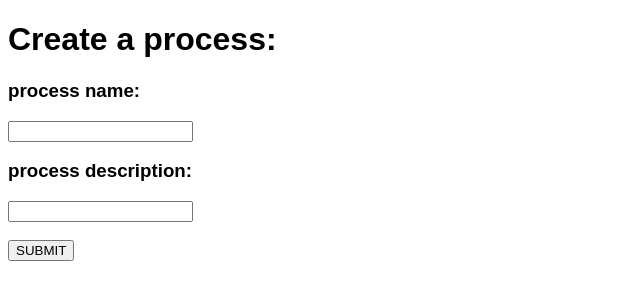
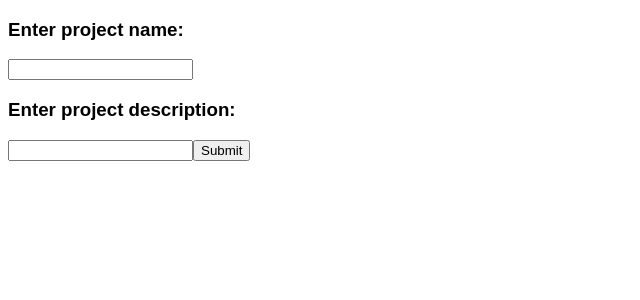
Before and after one commit to pranaav-kumar/yolo-project, a React (Vite) app: page / in a window 1280 px wide. Shown: the top 300 px of the page, without its empty margins (0-640 px from the left). Built offline with nearby package versions, Linux system fonts and the light colour scheme.

Commit message:
first page done

```diff
--- a/src/Project.jsx
+++ b/src/Project.jsx
@@ -1,15 +1,42 @@
-function Project(){
-    return(
+import { useState } from "react";
+import Steps from './Steps'
+
+function Project() {
+    const [projectName, setProjectName] = useState("");
+    const [inputValue, setInputValue] = useState("");
+    const [projectDesc, setProjectDesc] = useState("");
+    const [descValue, setDescValue] = useState("");
+
+    const btnClick = () => {
+        setProjectName(inputValue);
+    };
+
+    if (projectName === "") {
+        return (
+            <>
+                <h3>Enter project name:</h3>
+                <input
+                    value={inputValue}
+                    onChange={(e) => setInputValue(e.target.value)}
+                />
+
+                <h3>Enter project description:</h3>
+                <input
+                    value={descValue}
+                    onChange={(e) => setDescValue(e.target.value)}
+                />
+                <button onClick={btnClick}>Submit</button>
+            </>
+        );
+    }
+
+    return (
         <div>
-        <h1>Create a process:</h1>
-        <h3>process name:</h3>
-        <input></input>
-        <h3>process description:</h3>
-        <input></input>
-        <br/><br/>
-        <button>SUBMIT</button>
+            <h1>{projectName}</h1>
+            <h3>{descValue}</h3>
+            <Steps/>
+        </div>
+    );
+}
 
-        </div>
-    )
-}
-export default Project
+export default Project;
--- /dev/null
+++ b/src/Steps.jsx
@@ -0,0 +1,9 @@
+function Steps(){
+    return(
+        <div>
+            <h3>Add steps:</h3>
+        </div>
+    );
+}
+
+export default Steps
```
